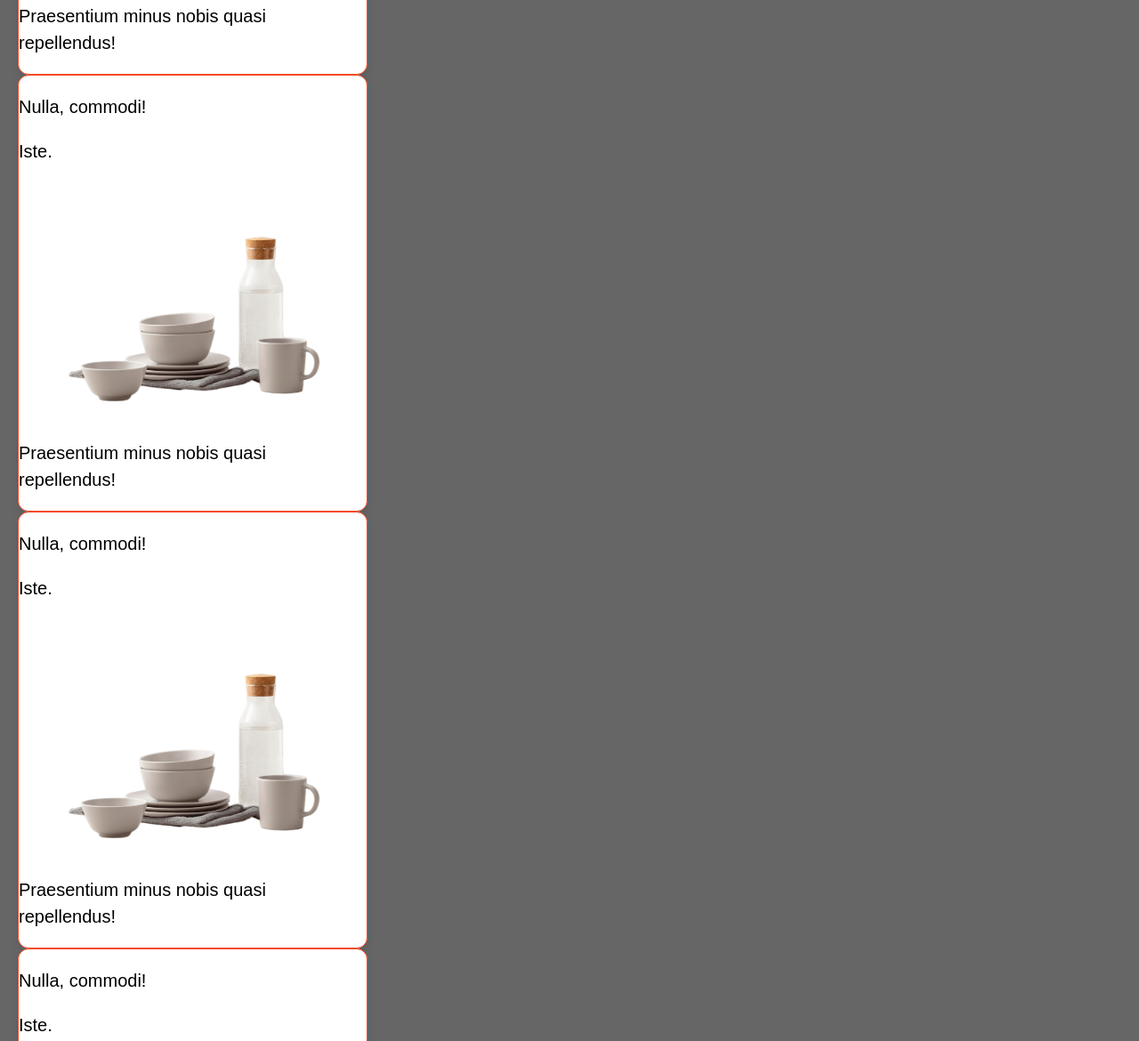
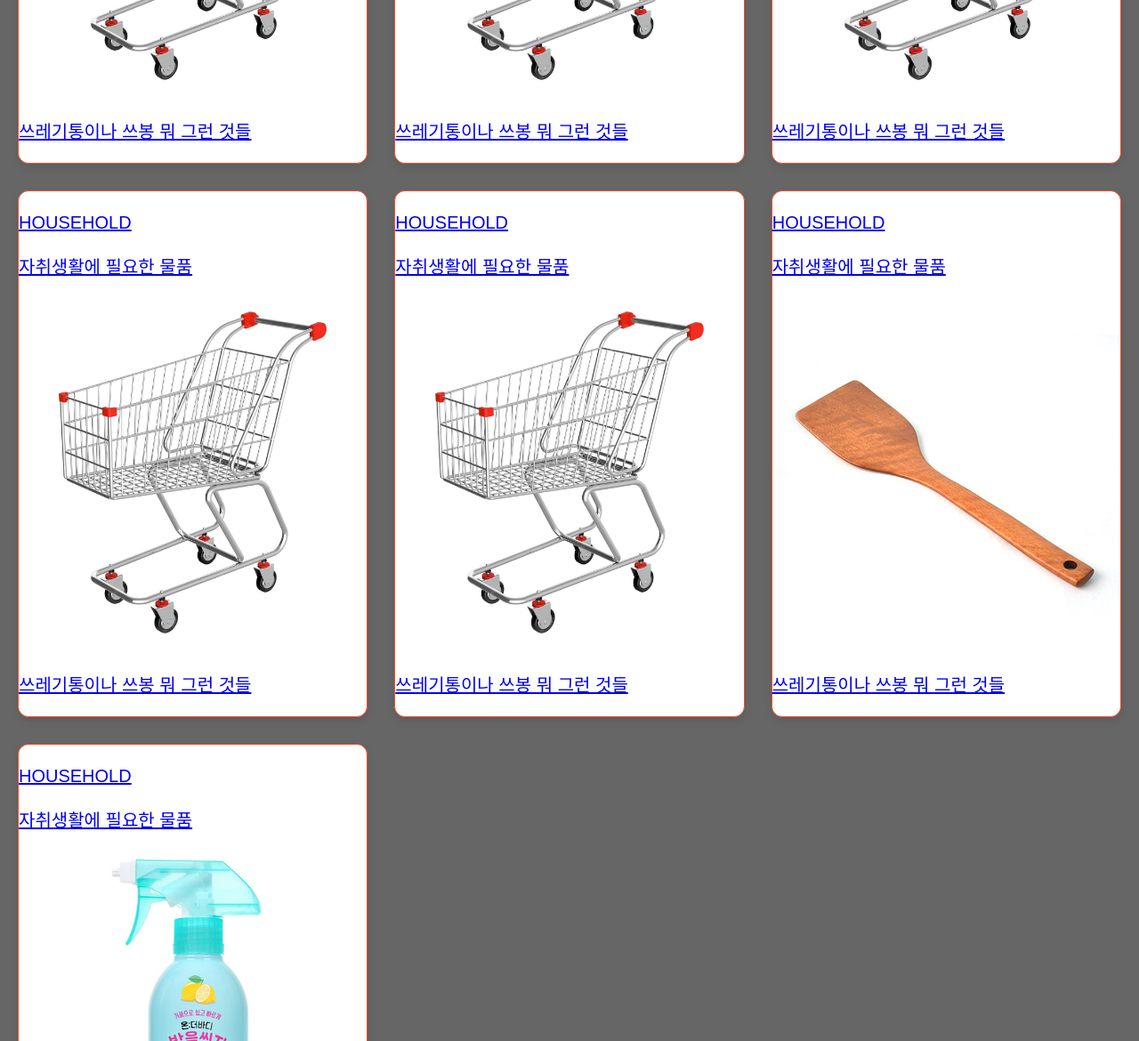
Before and after one commit to hyang80/PROJECT_H, a website: page card1/index.html in a window 1280 px wide. Shown: the part 1183-2353 px from the top of the page at 89% size. Drawn offline with Linux system fonts and the light colour scheme.

Commit message:
가로 수정 후 사진 넣기

```diff
--- a/card1/index.html
+++ b/card1/index.html
@@ -26,112 +26,90 @@
     </nav>
     <img src="./../asset/p-card1.png" width="1024 " />
     <div class="container">
-      <div class="card-collection">
-        <!-- 변경: .cardcollection -> .card-collection -->
-        <!-- 카드1 -->
+      <!-- 첫 번째 카드 -->
       <div class="card">
+        <a href="./card1/index.html" class="card__link">
           <div class="card__top">
-            <p class="card__author">Nulla, commodi!</p>
-            <p class="card__author-role">Iste.</p>
+            <p class="card__author">HOUSEHOLD</p>
+            <p class="card__author-role">자취생활에 필요한 물품</p>
           </div>
-          <img src="./../asset/h-card1.png" alt="" class="card__middle" />
+          <img src="./../asset/cart.jpeg" alt="" class="card__middle" />
           <div class="card__bottom">
-            <p class="card__title">
-              Praesentium minus nobis quasi repellendus!
-            </p>
+            <p class="card__title">쓰레기통이나 쓰봉 뭐 그런 것들</p>
           </div>
+        </a>
       </div>
-        <!-- 카드1 -->
       <div class="card">
+        <a href="./card1/index.html" class="card__link">
           <div class="card__top">
-            <p class="card__author">Nulla, commodi!</p>
-            <p class="card__author-role">Iste.</p>
+            <p class="card__author">HOUSEHOLD</p>
+            <p class="card__author-role">자취생활에 필요한 물품</p>
           </div>
-          <img src="./../asset/h-card1.png" alt="" class="card__middle" />
+          <img src="./../asset/cart.jpeg" alt="" class="card__middle" />
           <div class="card__bottom">
-            <p class="card__title">
-              Praesentium minus nobis quasi repellendus!
-            </p>
+            <p class="card__title">쓰레기통이나 쓰봉 뭐 그런 것들</p>
           </div>
+        </a>
       </div>
-        <!-- 카드1 -->
       <div class="card">
+        <a href="./card1/index.html" class="card__link">
           <div class="card__top">
-            <p class="card__author">Nulla, commodi!</p>
-            <p class="card__author-role">Iste.</p>
+            <p class="card__author">HOUSEHOLD</p>
+            <p class="card__author-role">자취생활에 필요한 물품</p>
           </div>
-          <img src="./../asset/h-card1.png" alt="" class="card__middle" />
+          <img src="./../asset/cart.jpeg" alt="" class="card__middle" />
           <div class="card__bottom">
-            <p class="card__title">
-              Praesentium minus nobis quasi repellendus!
-            </p>
+            <p class="card__title">쓰레기통이나 쓰봉 뭐 그런 것들</p>
           </div>
+        </a>
       </div>
-        <!-- 카드1 -->
       <div class="card">
+        <a href="./card1/index.html" class="card__link">
           <div class="card__top">
-            <p class="card__author">Nulla, commodi!</p>
-            <p class="card__author-role">Iste.</p>
+            <p class="card__author">HOUSEHOLD</p>
+            <p class="card__author-role">자취생활에 필요한 물품</p>
           </div>
-          <img src="./../asset/h-card1.png" alt="" class="card__middle" />
+          <img src="./../asset/cart.jpeg" alt="" class="card__middle" />
           <div class="card__bottom">
-            <p class="card__title">
-              Praesentium minus nobis quasi repellendus!
-            </p>
+            <p class="card__title">쓰레기통이나 쓰봉 뭐 그런 것들</p>
           </div>
+        </a>
       </div>
-        <!-- 카드1 -->
       <div class="card">
+        <a href="./card1/index.html" class="card__link">
           <div class="card__top">
-            <p class="card__author">Nulla, commodi!</p>
-            <p class="card__author-role">Iste.</p>
+            <p class="card__author">HOUSEHOLD</p>
+            <p class="card__author-role">자취생활에 필요한 물품</p>
           </div>
-          <img src="./../asset/h-card1.png" alt="" class="card__middle" />
+          <img src="./../asset/cart.jpeg" alt="" class="card__middle" />
           <div class="card__bottom">
-            <p class="card__title">
-              Praesentium minus nobis quasi repellendus!
-            </p>
+            <p class="card__title">쓰레기통이나 쓰봉 뭐 그런 것들</p>
           </div>
+        </a>
       </div>
-        <!-- 카드1 -->
       <div class="card">
+        <a href="./card1/index.html" class="card__link">
           <div class="card__top">
-            <p class="card__author">Nulla, commodi!</p>
-            <p class="card__author-role">Iste.</p>
+            <p class="card__author">HOUSEHOLD</p>
+            <p class="card__author-role">자취생활에 필요한 물품</p>
           </div>
-          <img src="./../asset/h-card1.png" alt="" class="card__middle" />
+          <img src="./../asset/card1-i1.jpeg" alt="" class="card__middle" />
           <div class="card__bottom">
-            <p class="card__title">
-              Praesentium minus nobis quasi repellendus!
-            </p>
+            <p class="card__title">쓰레기통이나 쓰봉 뭐 그런 것들</p>
           </div>
+        </a>
       </div>
-        <!-- 카드1 -->
       <div class="card">
+        <a href="./card1/index.html" class="card__link">
           <div class="card__top">
-            <p class="card__author">Nulla, commodi!</p>
-            <p class="card__author-role">Iste.</p>
+            <p class="card__author">HOUSEHOLD</p>
+            <p class="card__author-role">자취생활에 필요한 물품</p>
           </div>
-          <img src="./../asset/h-card1.png" alt="" class="card__middle" />
+          <img src="./../asset/card1-i2.jpeg" alt="" class="card__middle" />
           <div class="card__bottom">
-            <p class="card__title">
-              Praesentium minus nobis quasi repellendus!
-            </p>
+            <p class="card__title">쓰레기통이나 쓰봉 뭐 그런 것들</p>
           </div>
-        </div>
-        <!-- 카드1 -->
-        <div class="card">
-          <div class="card__top">
-            <p class="card__author">Nulla, commodi!</p>
-            <p class="card__author-role">Iste.</p>
-          </div>
-          <img src="./../asset/h-card1.png" alt="" class="card__middle" />
-          <div class="card__bottom">
-            <p class="card__title">
-              Praesentium minus nobis quasi repellendus!
-            </p>
-          </div>
-        </div>
+        </a>
       </div>
     </div>
   </body>
--- a/card1/style/card1.scss
+++ b/card1/style/card1.scss
@@ -85,16 +85,13 @@ img {
 .container {
   display: flex;
   flex-wrap: wrap; /* 줄 바꿈 설정 */
-  gap: 20px; /* 간격 설정 */
+  gap: 30px; /* 간격 설정 */
   justify-content: space-between; /* 카드 요소들을 가로로 정렬 */
   padding: 20px; /* 주변 여백 설정 */
 }
 
 .card {
-  flex-basis: calc(
-    33.33% - 20px
-  ); /* 한 줄에 세 개의 카드가 나타나도록 너비 설정 */
-
+  flex-basis: calc(33.33% - 20px); /* 1/3 크기로 설정 */
   max-width: calc(33.33% - 20px); /* 최대 너비도 같은 값으로 설정 */
   font-family: 'IBM Plex Sans', sans-serif;
   font-size: 20px;
```
Also changed, not shown: asset/card1-i2.jpeg (added), card1/style/card1.css. Lines whose indentation alone changed are shown as unchanged.
